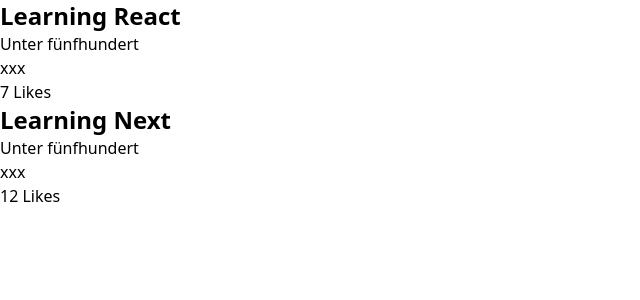
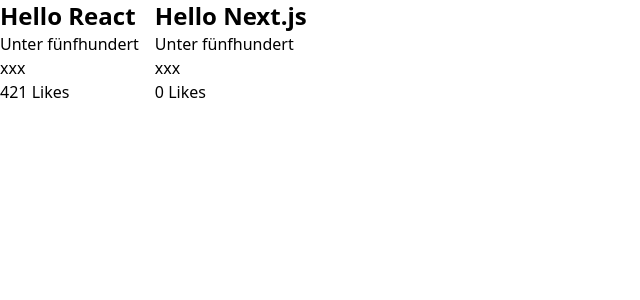
Before and after one commit to nextjsreactgraphql/react-intro, a React (Vite) app: page / in a window 1280 px wide. Shown: the top 300 px of the page, without its empty margins (0-640 px from the left). Built offline with nearby package versions, Linux system fonts and the light colour scheme.

Commit message:
04: Listen

```diff
--- a/src/App.tsx
+++ b/src/App.tsx
@@ -1,15 +1,35 @@
 import ArticleCard from "./ArticleCard.tsx";
 import { Fragment } from "react";
+import ArticleList from "./ArticleList.tsx";
 
+const article1 = {
+  id: "1",
+  likes: 421,
+  title: "Hello React",
+};
+
+const article2 = {
+  id: "2",
+  likes: 0,
+  title: "Hello Next.js",
+};
+function loadArticlesFromServer() {
+  return [article1, article2];
+}
 export default function App() {
+
+  // "Serverzugriff"
+  const allArticles = loadArticlesFromServer();
+
   return <Fragment>
-      <ArticleCard
-      title="Learning React"
-      likes={7}
-    />
-    <ArticleCard
-      title="Learning Next"
-      likes={12}
-    />
+    <ArticleList articles={allArticles} />
+    {/*  <ArticleCard*/}
+    {/*  title="Learning React"*/}
+    {/*  likes={7}*/}
+    {/*/>*/}
+    {/*<ArticleCard*/}
+    {/*  title="Learning Next"*/}
+    {/*  likes={12}*/}
+    {/*/>*/}
   </Fragment>;
 }
--- /dev/null
+++ b/src/ArticleList.tsx
@@ -0,0 +1,15 @@
+import { Article } from "./types.ts";
+import ArticleCard from "./ArticleCard.tsx";
+
+type ArticleListProps = {
+  articles: Article[]
+}
+
+export default function ArticleList(props: ArticleListProps) {
+
+  return <div className={"flex gap-x-4"}>
+    {props.articles.map(a =>
+      <ArticleCard key={a.id} title={a.title} likes={a.likes} />)}
+  </div>
+
+}
--- /dev/null
+++ b/src/types.ts
@@ -0,0 +1,5 @@
+export type Article = {
+  id: string;
+  title: string;
+  likes: number;
+}
```
Also changed, not shown: AUFGABEN/04_listen.md (added, +42 -0 lines).
